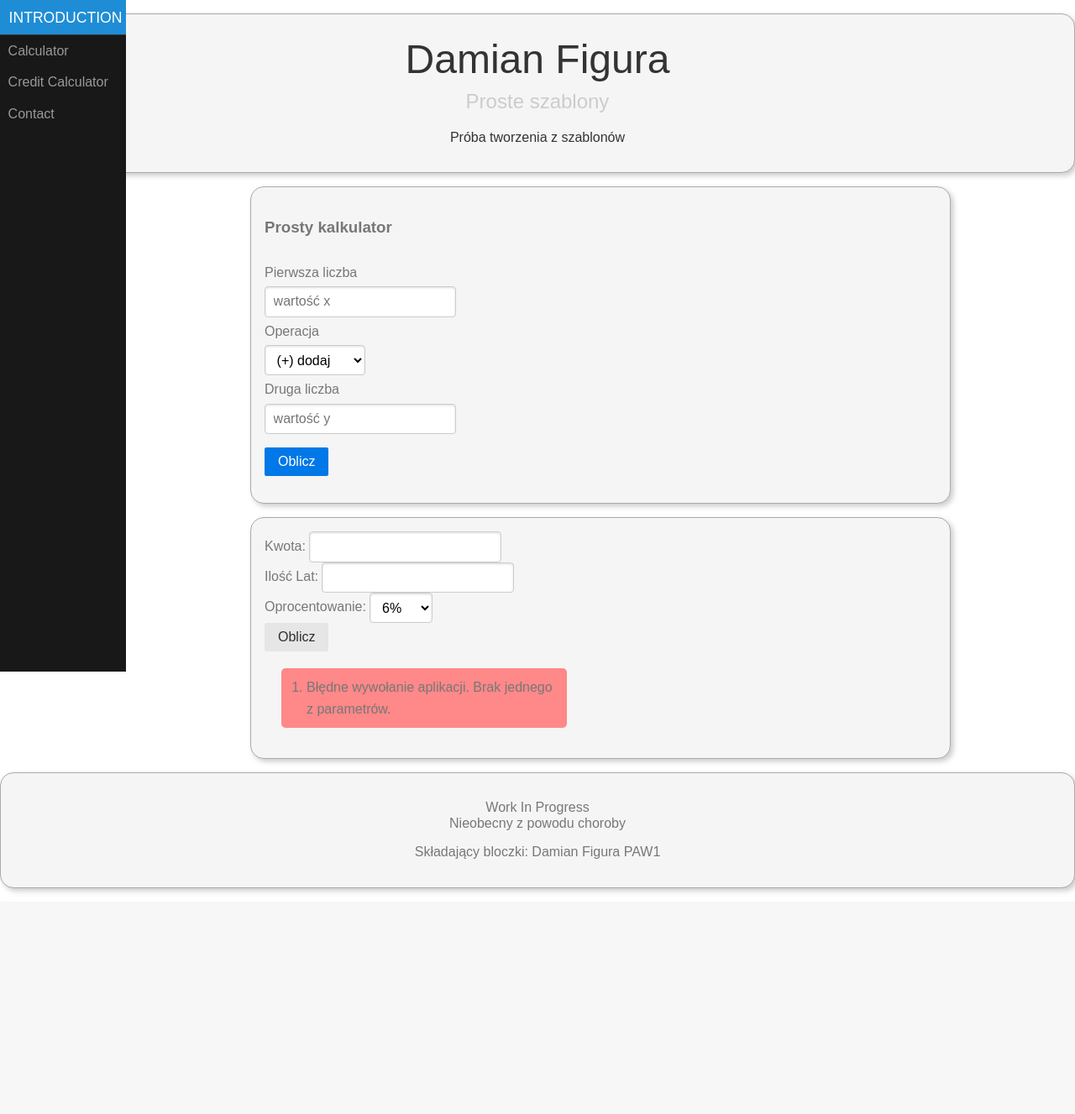
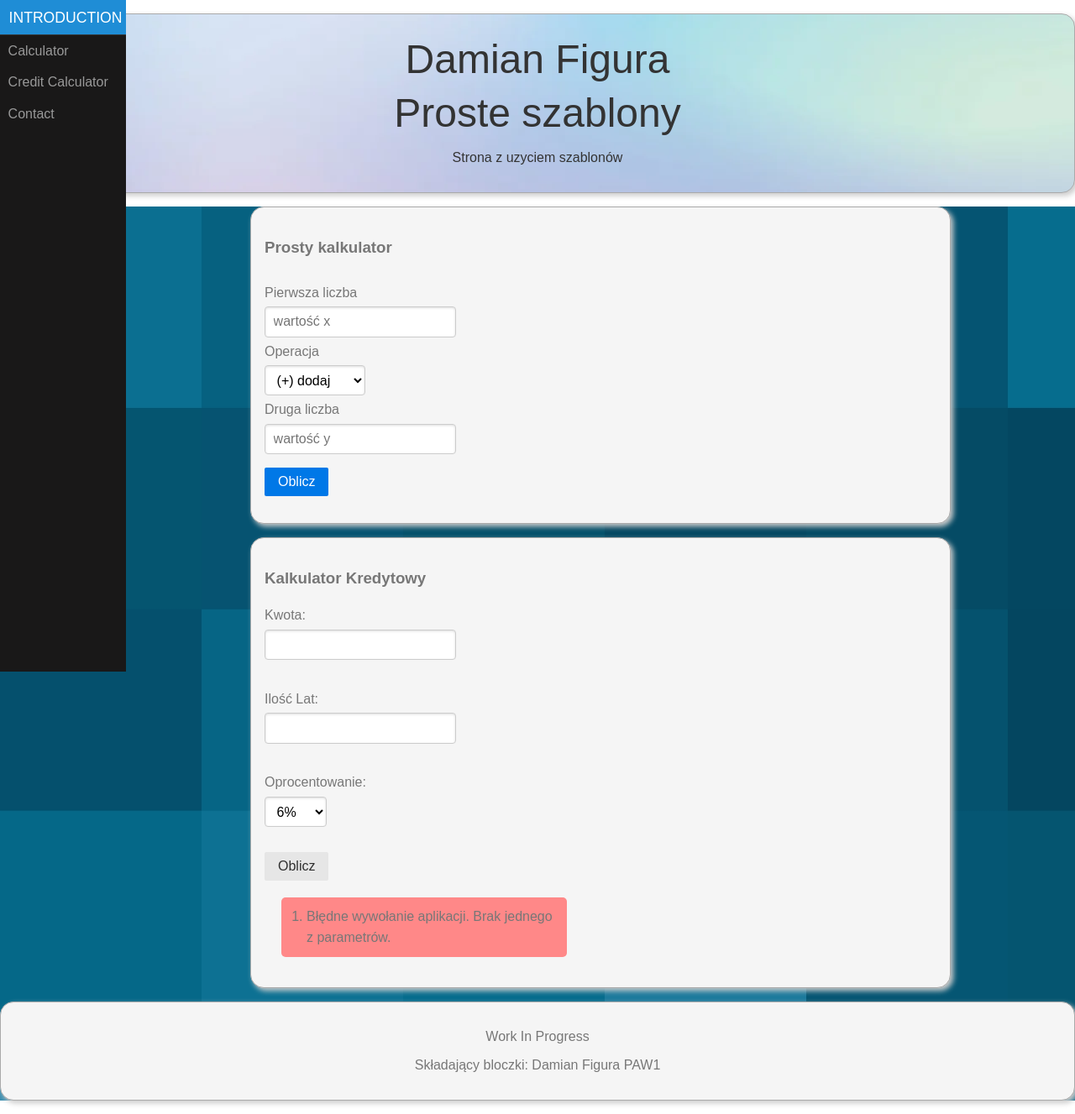
Before and after one commit to Saj3rs/PAW, a PHP site: page /app/calc_1.php in a window 1280 px wide. Shown: the whole page at 84% size. Before the commit the page ends 1062 px from the top, so only its background shows below. Run offline with PHP 8.4, Linux system fonts and the light colour scheme; some libraries are stand-ins or nearby versions.

Commit message:
Minor visual adjustments & bugfixes 	-added background images 	-removed requests for unimplemented assets

```diff
--- a/php_03_uproszczony/app/calc.php
+++ b/php_03_uproszczony/app/calc.php
@@ -86,7 +86,7 @@ if ( validate($form,$infos,$messages,$hide_intro) ){
 
 //Wywołanie widoku, wcześniej ustalenie zawartości zmiennych elementów szablonu
 $page_title = 'Damian Figura';
-$page_description = 'Próba tworzenia z szablonów';
+$page_description = 'Strona z użyciem szablonów';
 $page_header = 'Proste szablony';
 $page_footer = 'Work In Progress';
 
--- a/php_03_uproszczony/app/calc_1.php
+++ b/php_03_uproszczony/app/calc_1.php
@@ -60,10 +60,10 @@ function process(&$amm,&$ye,&$interest,&$monthly,&$full,&$messages2){
 	$full = intval($amm);
 	$years = intval($ye);
         $interest = intval($interest)/100;
-	if($full>10000&&$role!='admin'){
+	/*if($full>10000&&$role!='admin'){
 		$messages2 [] = 'Tylko administrator może obliczać dla kwot większych od 10000 !';
 		return false;
-	}
+	}*/
 	//obliczenie całej kwoty do spłacenia
         while($years>0){
             $full +=$interest*$full;
@@ -87,9 +87,9 @@ if ( validate($amm,$ye,$interest,$messages2) ) { // gdy brak błędów
 }
 
 $page_title = 'Damian Figura';
-$page_description = 'Próba tworzenia z szablonów';
+$page_description = 'Strona z uzyciem szablonów';
 $page_header = 'Proste szablony';
-$page_footer = 'Work In Progress<br>Nieobecny z powodu choroby';
+$page_footer = 'Work In Progress';
 
 // Wywołanie widoku z przekazaniem zmiennych
 // - zainicjowane zmienne ($messages2,$x,$ye,$operation,$result)
--- a/php_03_uproszczony/app/calc_view.php
+++ b/php_03_uproszczony/app/calc_view.php
@@ -68,7 +68,8 @@ if (isset($infos)) {
 </div>
 </div>
 <div class="content" id="CCalc">
-<form class="pure-form pure-form-aligned" action="<?php print(_APP_URL);?>/app/calc_1.php" method="post">
+    <h3>Kalkulator Kredytowy</h2>
+<form class="pure-form pure-form-stacked" action="<?php print(_APP_URL);?>/app/calc_1.php" method="post">
 	<label for="id_amm">Kwota: </label>
 	<input id="id_amm" type="text" name="amm" value="<?php out($amm) ?>" /><br />
 	<label for="id_y">Ilość Lat: </label>
--- a/php_03_uproszczony/templates/top.php
+++ b/php_03_uproszczony/templates/top.php
@@ -6,18 +6,16 @@
 	<meta name="description" content="<?php out($page_description); if (!isset($page_description)) {  ?> Opis domyślny ... <?php } ?>">
 	<title><?php out($page_title); if (empty($page_title)) {  ?> Tytuł domyślny ... <?php } ?></title>
 <link rel="stylesheet" href="https://cdn.jsdelivr.net/npm/purecss@3.0.0/build/pure-min.css" integrity="sha384-X38yfunGUhNzHpBaEBsWLO+A0HDYOQi8ufWDkZ0k9e0eXz/tH3II7uKZ9msv++Ls" crossorigin="anonymous">	<link rel="stylesheet" href="<?php print(_APP_URL); ?>/css/style.css">
-<link rel="stylesheet" href="<?php print(_APP_ROOT); ?>/layouts/side-menu/styles.css">
-<script src="<?php print(_APP_URL); ?>/js/jquery.min.js"></script>
-	<script src="<?php print(_APP_URL); ?>/js/softscroll.js"></script>
+<link rel="stylesheet" href="<?php print(_APP_ROOT); ?>/css/style.css">
 </head>
 <body>
 
-<div class="header" id="Intro">
+<div class="header" id="Intro" style="background-image:url('/PAW/php_03_uproszczony/css/bgd2.jpg')">
 	<h1><?php out($page_title); if (!isset($page_title)) {  ?> Tytuł domyślny ... <?php } ?></h1>
-	<h2><?php out($page_header); if (!isset($page_header)) {  ?> Tytuł domyślny ... <?php } ?></h1>
+	<h1><?php out($page_header); if (!isset($page_header)) {  ?> Tytuł domyślny ... <?php } ?></h1>
 	<p>
 		<?php out($page_description); if (!isset($page_description)) {  ?> Opis domyślny ... <?php } ?>
 	</p>
 </div>
 
-<div >
+<div style="background-image:url('/PAW/php_03_uproszczony/css/bgd.jpg')">
```
Also changed, not shown: php_03_uproszczony/css/bgd.jpg (added), php_03_uproszczony/css/bgd2.jpg (added).
